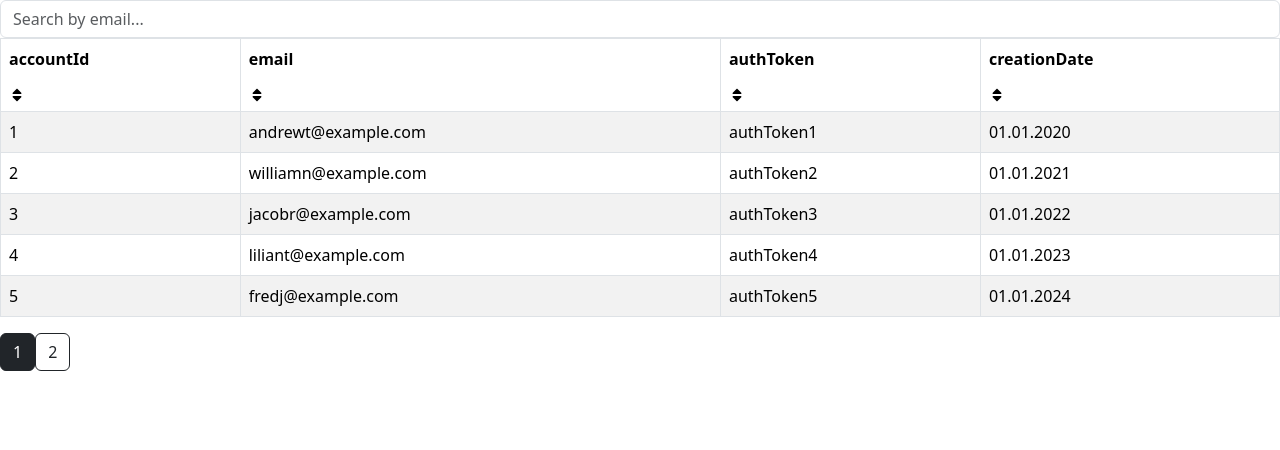
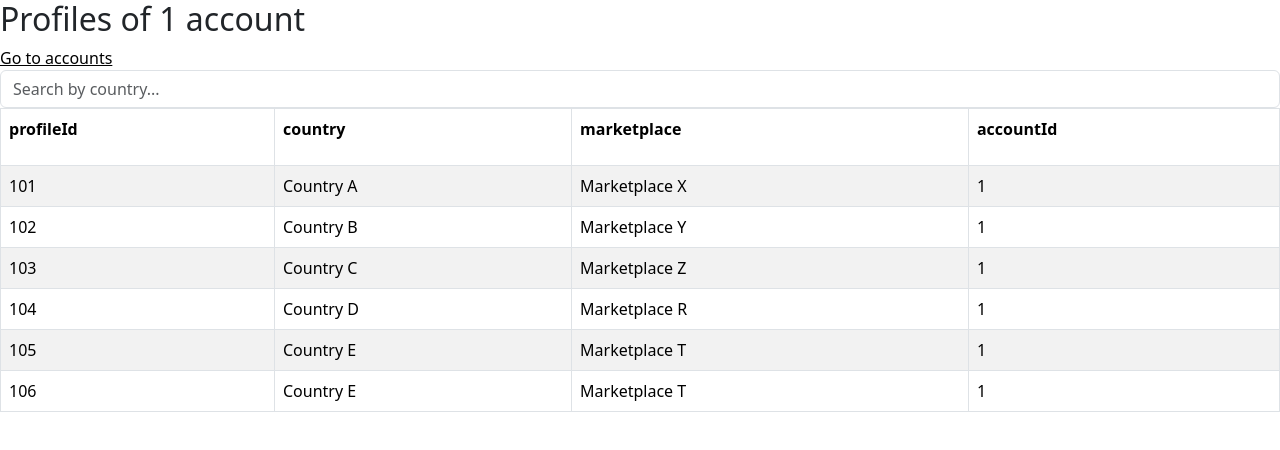
Before and after one commit to IgorOksentyuk/amazon-tables, a React (Vite) app: page /profiles/1 in a window 1280 px wide. Shown: the top 450 px of the page. Built offline with nearby package versions, Linux system fonts and the light colour scheme.

Commit message:
Created profiles table, created profiles interface, removed input filter into separate reusable component

```diff
--- a/package.json
+++ b/package.json
@@ -16,7 +16,8 @@
     "react": "^18.2.0",
     "react-bootstrap": "^2.10.0",
     "react-dom": "^18.2.0",
-    "react-icons": "^5.0.1"
+    "react-icons": "^5.0.1",
+    "react-router-dom": "^6.21.3"
   },
   "devDependencies": {
     "@types/lodash.debounce": "^4.0.9",
--- a/src/App.tsx
+++ b/src/App.tsx
@@ -1,10 +1,18 @@
+import { BrowserRouter as Router, Routes, Route } from 'react-router-dom'
 import { AccountsTable } from './components/AccountsTable/AccountsTable'
+import { ProfilesTable } from './components/ProfilesTable/ProfilesTable'
 
 function App() {
   return (
-    <div className="px-[30px] py-[60px]">
-      <AccountsTable />
-    </div>
+    <Router>
+      <main className="px-[30px] py-[60px]">
+        <Routes>
+          <Route path="/" element={<AccountsTable />} />
+          <Route path="/profiles/:accountId" element={<ProfilesTable />}>
+          </Route>
+        </Routes>
+      </main >
+    </Router>
   )
 }
 
--- a/src/components/AccountsTable/AccountsTable.tsx
+++ b/src/components/AccountsTable/AccountsTable.tsx
@@ -7,8 +7,9 @@ import { FaSortUp } from 'react-icons/fa'
 import { accountsData } from '../../data/accountsData'
 import { accountTitles } from '../../constants/tableTitles'
 import { Account } from '../../interfaces/accountInterface'
-import { AccountsForm } from './AccountsForm'
+import { TableFilter } from '../TableFIlter'
 import { AccountsPagination } from './AccountsPagination'
+import { Link } from 'react-router-dom'
 
 const getVisibleAccounts = (
   accounts: Account[],
@@ -64,6 +65,8 @@ export const AccountsTable = () => {
   const [isReversed, setIsReversed] = useState(false)
   const [currentPage, setCurrentPage] = useState(1)
 
+  const inputPlaceholder = 'email'
+
   const sortBy = (newSortType: string) => {
     const firstClick = newSortType !== sortType
     const secondClick = newSortType === sortType && !isReversed
@@ -107,7 +110,12 @@ export const AccountsTable = () => {
 
   return (
     <>
-      <AccountsForm setSearchQuery={setSearchQuery} />
+      <h1 className="text-2xl mb-[20px]">Accounts table</h1>
+
+      <TableFilter
+        setSearchQuery={setSearchQuery}
+        inputPlaceholder={inputPlaceholder}
+      />
 
       {visibleAccounts.length > 0
         ? <Table striped bordered hover>
@@ -141,10 +149,19 @@ export const AccountsTable = () => {
                 <td>{account.email}</td>
                 <td>{account.authToken}</td>
                 <td>{account.creationDate}</td>
+                <td className="cursor-pointer hover:scale-125 duration-300 ease-in-out">
+                  <Link
+                    to={`/profiles/${account.accountId}`}
+                    key={account.accountId}
+                    className="no-underline text-black"
+                  >
+                    Go to account №{account.accountId} profiles
+                  </Link>
+                </td>
               </tr>
             ))}
           </tbody>
-        </Table>
+        </Table >
         : <p className="text-center">There are no accounts!</p>
       }
 
--- /dev/null
+++ b/src/components/ProfilesTable/ProfilesTable.tsx
@@ -0,0 +1,107 @@
+import { useEffect, useState } from 'react'
+import { Link, useNavigate, useParams } from 'react-router-dom'
+// import { FaSort, FaSortDown, FaSortUp } from 'react-icons/fa'
+import { Table } from 'react-bootstrap'
+
+import { profilesData } from '../../data/profilesData'
+import { profileTitles } from '../../constants/tableTitles'
+import { TableFilter } from '../TableFIlter'
+import { Profile } from '../../interfaces/profileInterface'
+
+export const ProfilesTable = () => {
+  const [searchQuery, setSearchQuery] = useState('')
+
+  const inputPlaceholder = 'country'
+
+  const { accountId } = useParams()
+  const navigate = useNavigate()
+
+  const getVisibleProfiles = (
+    profiles: Profile[],
+    searchQuery: string,
+  ) => {
+    let visibleProfiles = [...profiles].filter(profile => profile.accountId.toString() === accountId)
+
+    if (searchQuery) {
+      const normalizedQuery = searchQuery.toLowerCase().trim()
+
+      visibleProfiles = visibleProfiles.filter((profile) =>
+        profile.country.toLowerCase().includes(normalizedQuery)
+      )
+    }
+
+    return visibleProfiles
+  }
+
+  useEffect(() => {
+    if (!accountId) {
+      navigate('/');
+    }
+  }, [accountId, navigate])
+
+  const visibleProfiles = getVisibleProfiles(
+    profilesData,
+    searchQuery,
+  )
+
+  return (
+    <>
+      <div className="flex justify-between">
+        <h2 className="text-2xl mb-[20px]">Profiles of {accountId} account</h2>
+        <Link to="/" className="no-underline text-black font-bold
+        hover:scale-125 duration-300 ease-in-out">
+          Go to accounts
+        </Link>
+      </div>
+
+      <TableFilter
+        setSearchQuery={setSearchQuery}
+        inputPlaceholder={inputPlaceholder}
+      />
+
+
+      {visibleProfiles.length > 0
+        ? <Table striped bordered hover>
+          <thead>
+            <tr>
+              {profileTitles.map(title => (
+                <th
+                  key={title}
+                // onClick={() => sortBy(title)}
+                >
+                  <div className="flex items-center gap-[20px]">
+                    <p className="m-[0]">
+                      {title}
+                    </p>
+
+                    <div className="cursor-pointer transition-colors duration-300 hover:text-blue-500">
+                      {/* {sortType !== title && <FaSort />}
+                {sortType === title && isReversed && <FaSortDown />}
+                {sortType === title && !isReversed && <FaSortUp />} */}
+                    </div>
+                  </div>
+                </th>
+              ))}
+            </tr>
+          </thead>
+
+          <tbody>
+            {visibleProfiles.map((profile) => (
+              <tr key={profile.profileId}>
+                <td>{profile.profileId}</td>
+                <td>{profile.country}</td>
+                <td>{profile.marketplace}</td>
+                <td>{profile.accountId}</td>
+                {/* <td>
+            <Link to={`/profiles/${account.accountId}`} key={account.accountId}>
+              Go to account №{account.accountId} profiles
+            </Link>
+          </td> */}
+              </tr>
+            ))}
+          </tbody>
+        </Table>
+        : <p className="text-center">There are no profiles!</p>}
+    </>
+  )
+}
--- a/src/components/AccountsTable/AccountsForm.tsx
+++ b/src/components/TableFilter.tsx
@@ -5,9 +5,10 @@ import debounce from 'lodash.debounce'
 
 type Props = {
   setSearchQuery: (searchQuery: string) => void,
+  inputPlaceholder: string,
 }
 
-export const AccountsForm: React.FC<Props> = ({ setSearchQuery }) => {
+export const TableFilter: React.FC<Props> = ({ setSearchQuery, inputPlaceholder }) => {
   const [query, setQuery] = useState('')
 
   const inputRef = useRef<HTMLInputElement | null>(null)
@@ -39,7 +40,7 @@ export const AccountsForm: React.FC<Props> = ({ setSearchQuery }) => {
         <Form.Control
           className="relative"
           type="text"
-          placeholder="Search by email..."
+          placeholder={`Search by ${inputPlaceholder}...`}
           value={query}
           onChange={handleInputChange}
           ref={inputRef}
--- a/src/constants/tableTitles.ts
+++ b/src/constants/tableTitles.ts
@@ -1 +1,2 @@
-export const accountTitles = ['accountId', 'email', 'authToken', 'creationDate']
+export const accountTitles = ['accountId', 'email', 'authToken', 'creationDate', 'profilesLink']
+export const profileTitles = ['profileId', 'country', 'marketplace', 'accountId']
--- a/src/data/profilesData.ts
+++ b/src/data/profilesData.ts
@@ -9,24 +9,174 @@ export const profilesData = [
     profileId: 102,
     country: 'Country B',
     marketplace: 'Marketplace Y',
-    accountId: 2,
+    accountId: 1,
   },
   {
     profileId: 103,
     country: 'Country C',
     marketplace: 'Marketplace Z',
-    accountId: 3,
+    accountId: 1,
   },
   {
     profileId: 104,
     country: 'Country D',
     marketplace: 'Marketplace R',
-    accountId: 4,
+    accountId: 1,
   },
   {
     profileId: 105,
     country: 'Country E',
     marketplace: 'Marketplace T',
+    accountId: 1,
+  },
+  {
+    profileId: 106,
+    country: 'Country E',
+    marketplace: 'Marketplace T',
+    accountId: 1,
+  },
+  {
+    profileId: 107,
+    country: 'Country E',
+    marketplace: 'Marketplace T',
+    accountId: 2,
+  },
+  {
+    profileId: 108,
+    country: 'Country E',
+    marketplace: 'Marketplace T',
+    accountId: 2,
+  },
+  {
+    profileId: 109,
+    country: 'Country E',
+    marketplace: 'Marketplace T',
+    accountId: 2,
+  },
+  {
+    profileId: 110,
+    country: 'Country E',
+    marketplace: 'Marketplace T',
+    accountId: 2,
+  },
+  {
+    profileId: 111,
+    country: 'Country E',
+    marketplace: 'Marketplace T',
+    accountId: 3,
+  },
+  {
+    profileId: 112,
+    country: 'Country E',
+    marketplace: 'Marketplace T',
+    accountId: 3,
+  },
+  {
+    profileId: 113,
+    country: 'Country E',
+    marketplace: 'Marketplace T',
+    accountId: 3,
+  },
+  {
+    profileId: 114,
+    country: 'Country E',
+    marketplace: 'Marketplace T',
+    accountId: 4,
+  },
+  {
+    profileId: 115,
+    country: 'Country E',
+    marketplace: 'Marketplace T',
+    accountId: 4,
+  },
+  {
+    profileId: 116,
+    country: 'Country E',
+    marketplace: 'Marketplace T',
+    accountId: 4,
+  },
+  {
+    profileId: 117,
+    country: 'Country E',
+    marketplace: 'Marketplace T',
+    accountId: 4,
+  },
+  {
+    profileId: 118,
+    country: 'Country E',
+    marketplace: 'Marketplace T',
     accountId: 5,
   },
+  {
+    profileId: 119,
+    country: 'Country E',
+    marketplace: 'Marketplace T',
+    accountId: 5,
+  },
+  {
+    profileId: 120,
+    country: 'Country E',
+    marketplace: 'Marketplace T',
+    accountId: 6,
+  },
+  {
+    profileId: 121,
+    country: 'Country E',
+    marketplace: 'Marketplace T',
+    accountId: 7,
+  },
+  {
+    profileId: 122,
+    country: 'Country E',
+    marketplace: 'Marketplace T',
+    accountId: 7,
+  },
+  {
+    profileId: 123,
+    country: 'Country E',
+    marketplace: 'Marketplace T',
+    accountId: 7,
+  },
+  {
+    profileId: 124,
+    country: 'Country E',
+    marketplace: 'Marketplace T',
+    accountId: 9,
+  },
+  {
+    profileId: 125,
+    country: 'Country E',
+    marketplace: 'Marketplace T',
+    accountId: 9,
+  },
+  {
+    profileId: 126,
+    country: 'Country E',
+    marketplace: 'Marketplace T',
+    accountId: 9,
+  },
+  {
+    profileId: 127,
+    country: 'Country E',
+    marketplace: 'Marketplace T',
+    accountId: 9,
+  },
+  {
+    profileId: 128,
+    country: 'Country E',
+    marketplace: 'Marketplace T',
+    accountId: 10,
+  },
+  {
+    profileId: 129,
+    country: 'Country E',
+    marketplace: 'Marketplace T',
+    accountId: 10,
+  },
+  {
+    profileId: 130,
+    country: 'Country E',
+    marketplace: 'Marketplace T',
+    accountId: 10,
+  },
 ]
--- /dev/null
+++ b/src/interfaces/profileInterface.ts
@@ -0,0 +1,6 @@
+export interface Profile {
+  profileId: number,
+  country: string,
+  marketplace: string,
+  accountId: number,
+}
```
Also changed, not shown: 1 other file (tests, documents, lock files or other folders).
